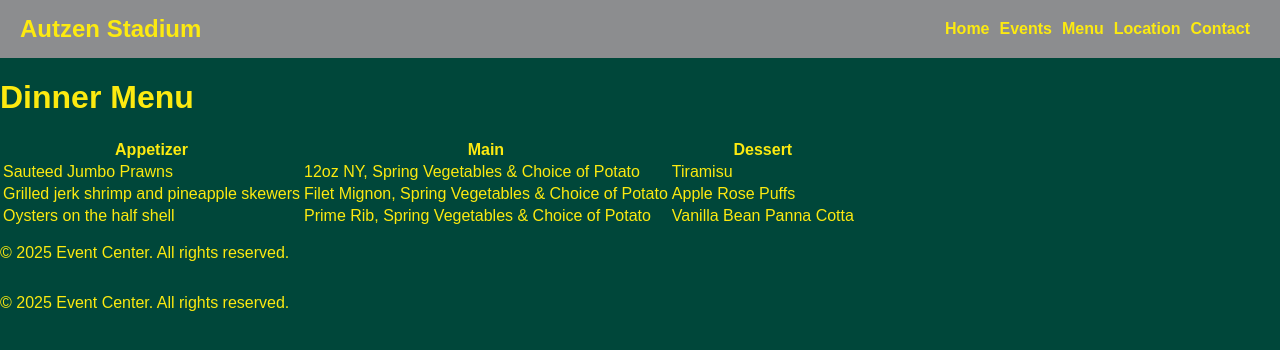
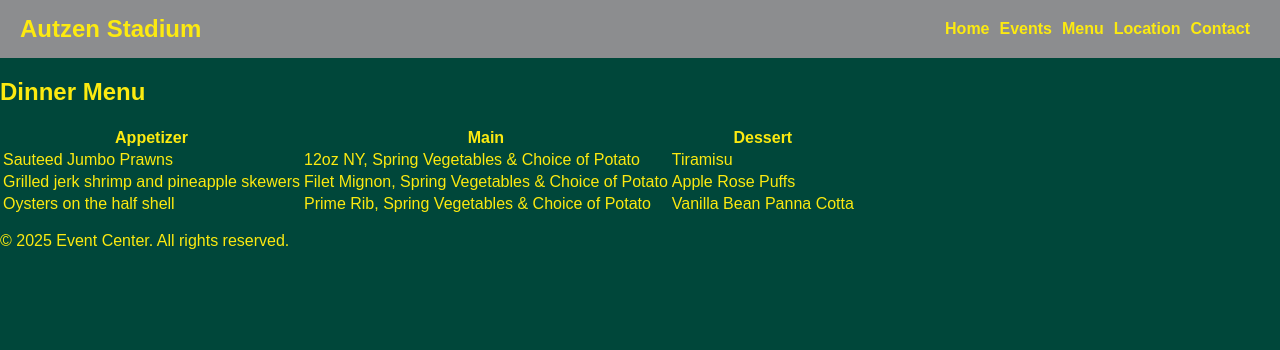
Before and after one commit to rekofke/autzen_event_center, a plain HTML site: page menu.html in a window 1280 px wide. Drawn offline with Linux system fonts and the light colour scheme; files that its build step writes are made by us from their sources.

Commit message:
final update of menu.html

```diff
--- a/menu.html
+++ b/menu.html
@@ -26,11 +26,9 @@
     </header>
 
     <!-- Main Content -->
-    </header>
-
-    <!-- Main Content -->
     <main class="site-main">
-        <h1>Dinner Menu</h1>
+        <section class="Welcome">
+            <h2>Dinner Menu</h2>
         <table class="menu-table">
             <tr>
                 <th>Appetizer</th>
@@ -60,13 +58,6 @@
         <p>&copy; 2025 Event Center. All rights reserved.</p>
     </footer>
 
-    </body>
-
-    <!-- Footer -->
-    <footer class="site-footer">
-        <p>&copy; 2025 Event Center. All rights reserved.</p>
-    </footer>
-
 </body>
 
 </html>
```
